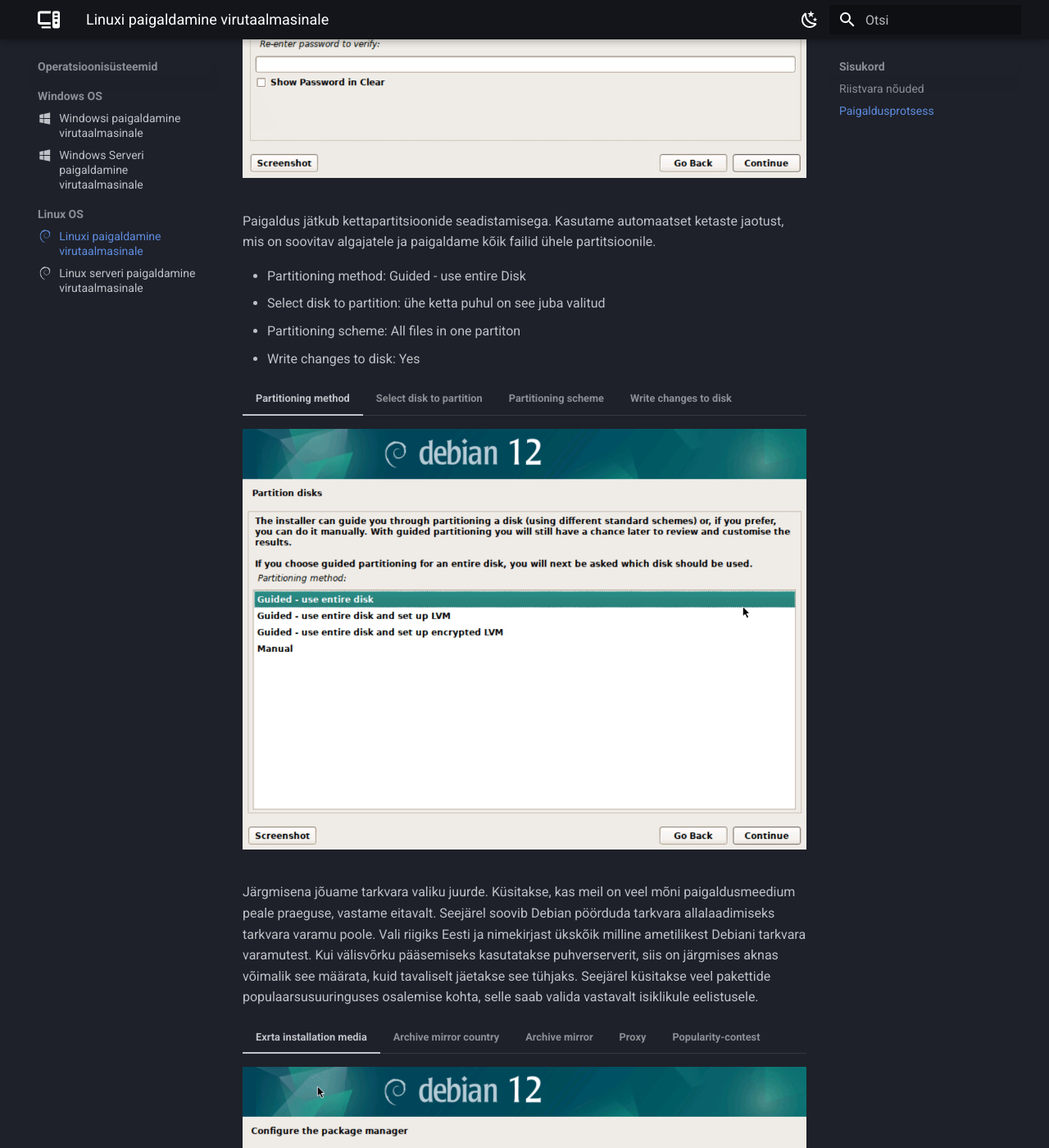
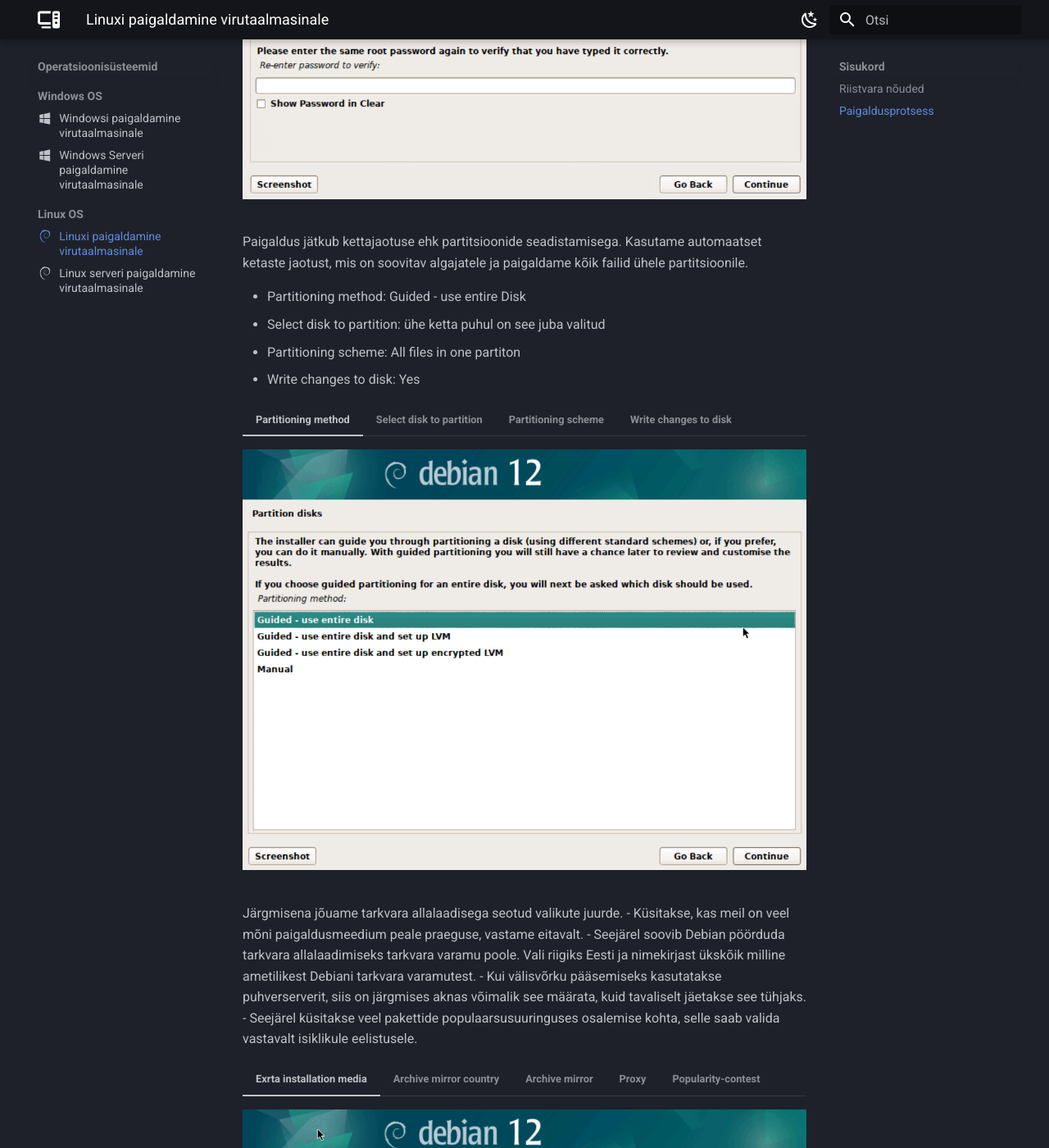
Before and after one commit to priitpaap/priitpaap.github.io, an MkDocs documentation site: the page built from docs/debpaigaldus.md, in a window 1280 px wide and 1400 px high, scrolled down 4714 px. Shown: the whole window at 82% size. Built offline with MkDocs 1.6.1 and Material for MkDocs 9.7.7, drawn with Linux system fonts in a browser that asks for light colours; some of the changed lines change nothing that is shown; some of the changed text lies outside the part shown.

Commit message:
Update debpaigaldus.md

```diff
--- a/docs/debpaigaldus.md
+++ b/docs/debpaigaldus.md
@@ -32,7 +32,7 @@
 
 ## Paigaldusprotsess
 
-Käivitades VM-i saab kõigepealt valida paigaldusviisi vahel ehk millist paigaldajat kasutatakse.
+Käivitades VM-i saab kõigepealt valida paigaldusviisi vahel ehk millist paigaldajat (installerit) kasutatakse.
 
 - Graphical Install: Installer koos hiire toega
 - Install: Installer ilma hiire toeta
@@ -52,19 +52,19 @@
 - Configure locales: en_US-UTF-8
 - Configure the keyboard: Estonian
 
-=== "Keel"
+=== "Language"
 
     ![Installer](images/Lang1.png)
 
-=== "Asukoht"
+=== "Location"
 
     ![Installer](images/Lang2.png)
 
-=== "Lokaaslus"
+=== "Locales"
 
     ![Installer](images/Lang3.png)
 
-=== "Klaviatuur"
+=== "Keyboard"
 
     ![Installer](images/Lang4.png)
 
@@ -111,7 +111,7 @@
 
 Edasi toimub kasutajate ja paroolide seadistamine
 
-- Küsitake root kasutaja ehk juurkasutaja parooli. Parooli võib seadistada, või jätta määramata.
+- Küsitakse root kasutaja ehk juurkasutaja parooli. Parooli võib seadistada või jätta määramata.
 
 !!! info
 
@@ -119,11 +119,11 @@
 
 - Seejärel tuleb sisestada kasutaja andmed (nimi, kasutajanimi ja luua parool).
 
-=== "Root Password"
+=== "Root password"
 
     ![Installer](images/user1.png)
 
-=== "Name for the new user"
+=== "Name for the user"
 
     ![Installer](images/user2.png)
 
@@ -136,7 +136,7 @@
     ![Installer](images/user4.png)
 
 
-Paigaldus jätkub kettapartitsioonide seadistamisega. Kasutame automaatset ketaste jaotust, mis on soovitav algajatele ja paigaldame kõik failid ühele partitsioonile.
+Paigaldus jätkub kettajaotuse ehk partitsioonide seadistamisega. Kasutame automaatset ketaste jaotust, mis on soovitav algajatele ja paigaldame kõik failid ühele partitsioonile.
 
 - Partitioning method: Guided - use entire Disk
 - Select disk to partition: ühe ketta puhul on see juba valitud
@@ -159,8 +159,11 @@
 
     ![Installer](images/disk4.png)
 
-Järgmisena jõuame tarkvara valiku juurde. Küsitakse, kas meil on veel mõni paigaldusmeedium peale praeguse, vastame eitavalt. Seejärel soovib Debian pöörduda tarkvara allalaadimiseks tarkvara varamu poole. Vali riigiks Eesti ja nimekirjast ükskõik milline ametilikest Debiani tarkvara varamutest.
-Kui välisvõrku pääsemiseks kasutatakse puhverserverit, siis on järgmises aknas võimalik see määrata, kuid tavaliselt jäetakse see tühjaks. Seejärel küsitakse veel pakettide populaarsusuuringuses osalemise kohta, selle saab valida vastavalt isiklikule eelistusele.
+Järgmisena jõuame tarkvara allalaadisega seotud valikute juurde.
+- Küsitakse, kas meil on veel mõni paigaldusmeedium peale praeguse, vastame eitavalt.
+- Seejärel soovib Debian pöörduda tarkvara allalaadimiseks tarkvara varamu poole. Vali riigiks Eesti ja nimekirjast ükskõik milline ametilikest Debiani tarkvara varamutest.
+- Kui välisvõrku pääsemiseks kasutatakse puhverserverit, siis on järgmises aknas võimalik see määrata, kuid tavaliselt jäetakse see tühjaks.
+- Seejärel küsitakse veel pakettide populaarsusuuringuses osalemise kohta, selle saab valida vastavalt isiklikule eelistusele.
 
 === "Exrta installation media"
 
```
